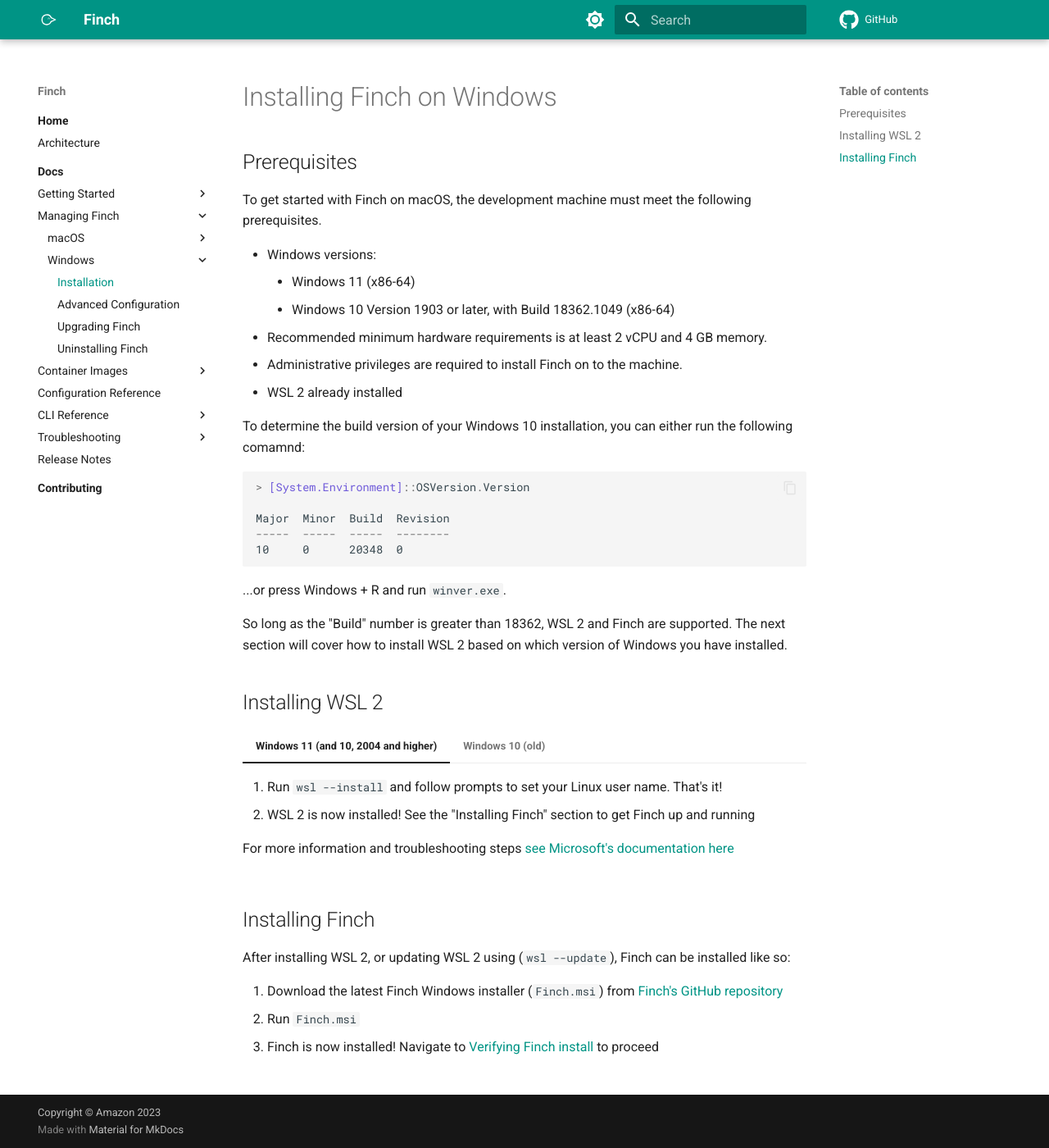
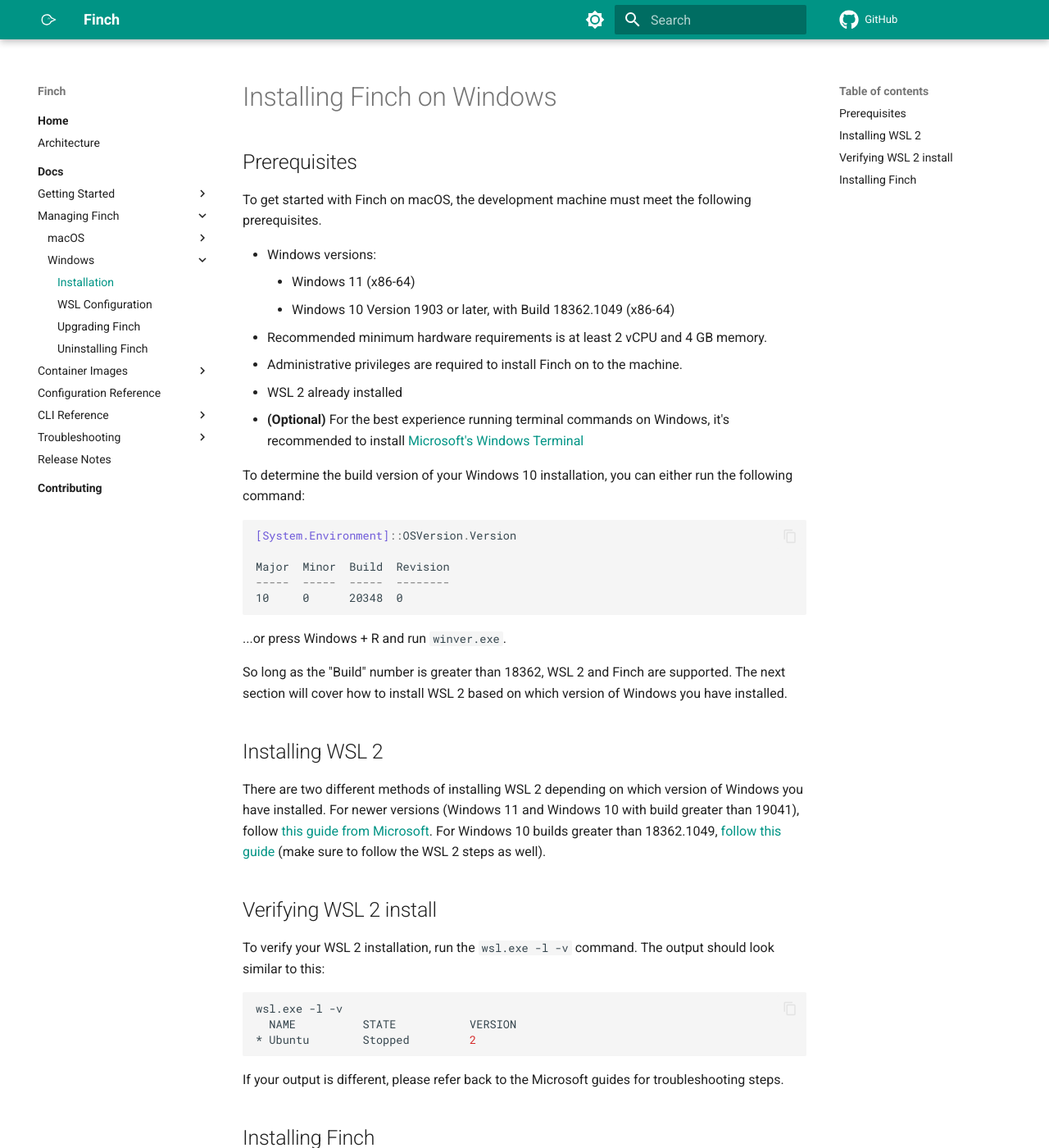
Before and after one commit to runfinch/finch-website, an MkDocs documentation site: the page built from docs/docs/managing-finch/windows/installation.md, in a window 1280 px wide and 1400 px high. Shown: the whole window at 82% size. Built offline with MkDocs 1.6.1 and Material for MkDocs 9.7.7, drawn with Linux system fonts in a browser that asks for light colours; comment, search, counter and statistics services are not loaded.

Commit message:
revisions based on PR comments
Signed-off-by: Justin Alvarez <alvajus@amazon.com>

````diff
--- a/docs/docs/managing-finch/windows/installation.md
+++ b/docs/docs/managing-finch/windows/installation.md
@@ -11,10 +11,11 @@
 * Recommended minimum hardware requirements is at least 2 vCPU and 4 GB memory.
 * Administrative privileges are required to install Finch on to the machine.
 * WSL 2 already installed
+* **(Optional)** For the best experience running terminal commands on Windows, it's recommended to install [Microsoft's Windows Terminal](https://learn.microsoft.com/en-us/windows/terminal/)
 
-To determine the build version of your Windows 10 installation, you can either run the following comamnd:
+To determine the build version of your Windows 10 installation, you can either run the following command:
 ```powershell
-> [System.Environment]::OSVersion.Version
+[System.Environment]::OSVersion.Version
 
 Major  Minor  Build  Revision
 -----  -----  -----  --------
@@ -27,23 +28,19 @@
 
 ## Installing WSL 2
 
-=== "Windows 11 (and 10, 2004 and higher)"
+There are two different methods of installing WSL 2 depending on which version of Windows you have installed. For newer versions (Windows 11 and Windows 10 with build greater than 19041), follow [this guide from Microsoft](https://learn.microsoft.com/en-us/windows/wsl/install). For Windows 10 builds greater than 18362.1049, [follow this guide](https://learn.microsoft.com/en-us/windows/wsl/install-manual) (make sure to follow the WSL 2 steps as well).
 
-    1. Run `wsl --install` and follow prompts to set your Linux user name. That's it!
-    1. WSL 2 is now installed! See the "Installing Finch" section to get Finch up and running
+## Verifying WSL 2 install
 
-    For more information and troubleshooting steps [see Microsoft's documentation here](https://learn.microsoft.com/en-us/windows/wsl/install)
+To verify your WSL 2 installation, run the `wsl.exe -l -v` command. The output should look similar to this:
 
-=== "Windows 10 (old)"
+```bash
+wsl.exe -l -v
+  NAME          STATE           VERSION
+* Ubuntu        Stopped         2
+```
 
-    1. Run `dism.exe /online /enable-feature /featurename:Microsoft-Windows-Subsystem-Linux /all /norestart` to install the Windows Subsystem for Linux
-    1. Run `dism.exe /online /enable-feature /featurename:VirtualMachinePlatform /all /norestart` and then **Restart** your machine
-    1. After restarting, download the [latest version of the WSL 2 kernel from Microsoft](https://wslstorestorage.blob.core.windows.net/wslblob/wsl_update_x64.msi) and run the installer
-    1. Make sure WSL 2 is set as your default version by running `wsl --set-default-version 2`
-    1. Install a "default" distribution of WSL 2 by running `wsl --install -d Ubuntu`
-    1. WSL 2 is now installed! See the "Installing Finch" section to get Finch up and running
-
-    For more information and troubleshooting steps [see Microsoft's documentation here](https://learn.microsoft.com/en-us/windows/wsl/install-manual)
+If your output is different, please refer back to the Microsoft guides for troubleshooting steps.
 
 ## Installing Finch
 
--- a/mkdocs.yml
+++ b/mkdocs.yml
@@ -25,7 +25,7 @@
              - Uninstalling Finch: "docs/managing-finch/macos/uninstalling-finch.md"
           - Windows:
              - Installation: "docs/managing-finch/windows/installation.md"
-             - Advanced Configuration: "docs/managing-finch/windows/advanced-configuration.md"
+             - WSL Configuration: "docs/managing-finch/windows/wsl-configuration.md"
              - Upgrading Finch: "docs/managing-finch/windows/upgrading-finch.md"
              - Uninstalling Finch: "docs/managing-finch/windows/uninstalling-finch.md"
       - Container Images:
````
Also changed, not shown: docs/docs/configuration-reference.md (+2 -2 lines), docs/docs/getting-started/running-containers.md (+1 -1 lines), docs/docs/managing-finch/windows/upgrading-finch.md (+2 -2 lines), docs/docs/managing-finch/windows/wsl-configuration.md (renamed from docs/docs/managing-finch/windows/advanced-configuration.md, +3 -9 lines).
